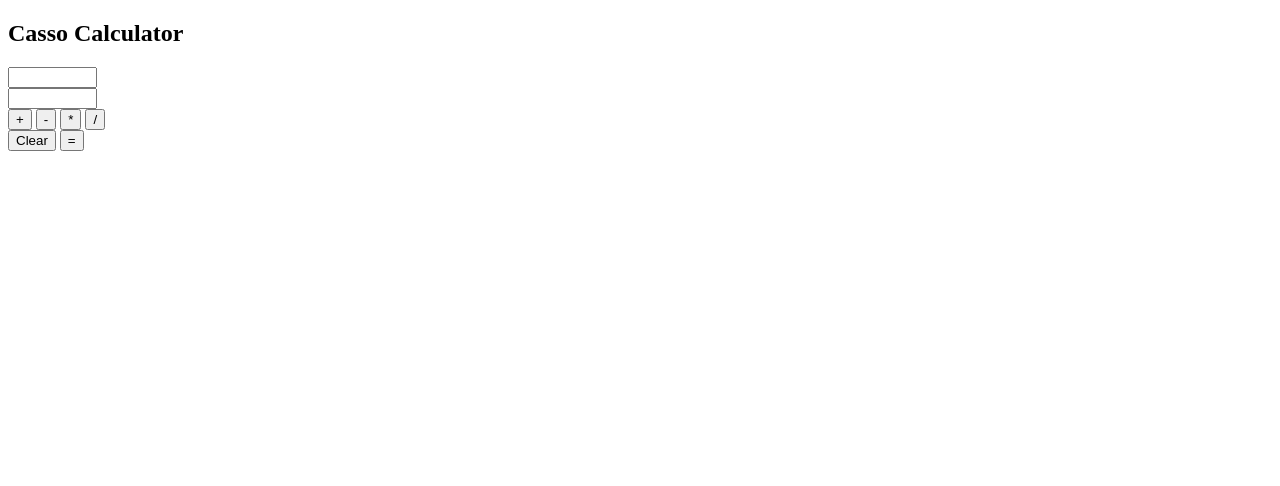
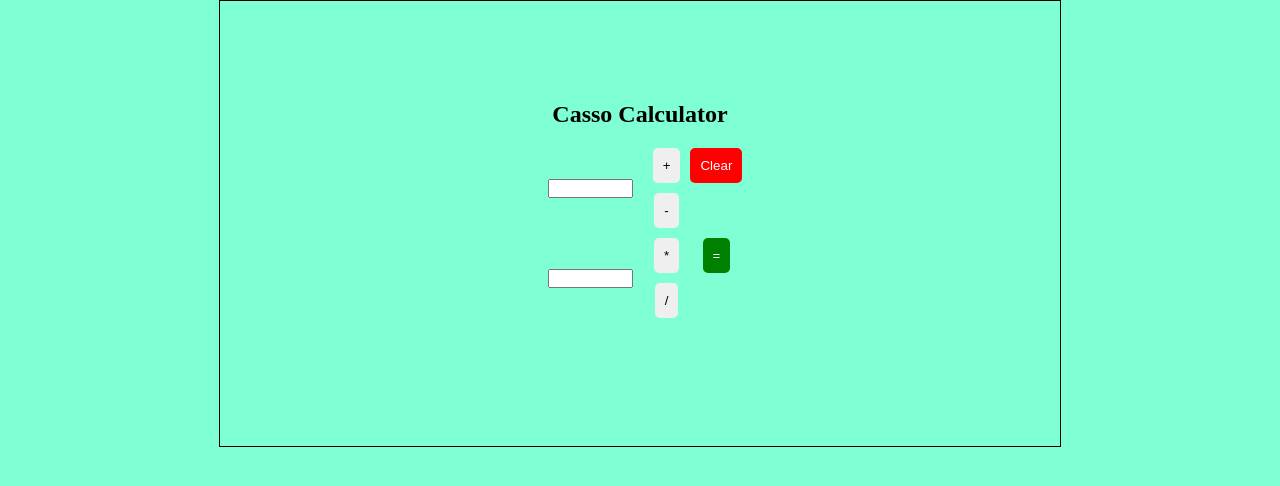
Before and after one commit to Casso77/calculator, a plain HTML site: page index.html in a window 1280 px wide. Drawn offline with Linux system fonts and the light colour scheme.

Commit message:
more changes

```diff
--- a/index.html
+++ b/index.html
@@ -1,36 +1,52 @@
 <!DOCTYPE html>
 <html lang="en">
   <head>
-    <meta charset="UTF-8">
-    <meta http-equiv="X-UA-Compatible" content="IE=edge">
-    <meta name="viewport" content="width=device-width, initial-scale=1.0">
+    <meta charset="UTF-8" />
+    <meta http-equiv="X-UA-Compatible" content="IE=edge" />
+    <meta name="viewport" content="width=device-width, initial-scale=1.0" />
     <title>Calculator</title>
-    <link rel="stylesheet" href="style.css">
+    <link rel="stylesheet" href="style.css" />
   </head>
   <body>
     <main>
+
+
+      <div class="container">
         <h2>Casso Calculator</h2>
-
         <!-- defining the input fields -->
-        <input type="text" id="num1" name="num1" size="8"><br>
-        <input type="text" id="num2" name="num2" size="8"><br>
+        <div class="num1">
+          <input type="text" id="num1" name="num1" size="8" />
+        </div>
+        <br />
+        <div class="num2">
+          <input type="text" id="num2" name="num2" size="8" />
+        </div>
+        <br />
 
         <!-- putting the operands in a container to enable grid css -->
-        <div class="operands">
+
+        <div class="add_grid">
           <button class="add" onclick="add()">+</button>
+        </div>
+        <div class="subtract_grid">
           <button class="subtract" onclick="subtract()">-</button>
+        </div>
+        <div class="multiply_grid">
           <button class="multiply" onclick="multiply()">*</button>
+        </div>
+        <div class="divide_grid">
           <button class="divide" onclick="divide()">/</button>
         </div>
 
         <!-- putting the clear and equals to buttons in a container to enable grid css -->
-        <div class="output">
+        <div class="clear_grid">
           <button type="button" class="clear" onclick="clear()">Clear</button>
+        </div>
+        <div class="result_grid">
           <button type="button" class="result" onclick="result()">=</button>
         </div>
+      </div>
     </main>
-
-
 
     <script src="calc.js"></script>
   </body>
--- a/style.css
+++ b/style.css
@@ -0,0 +1,108 @@
+*{
+    margin: 0px;
+    padding: 0px;
+}
+body{
+    background-color: aquamarine;
+}
+.container{
+    display: grid;
+    width: 50%;
+    align-items: center;
+    margin: auto;
+    padding: 100px;
+    justify-content: center;
+    text-align: center;
+    grid-template-areas:
+    "a a a"
+    "b c d"
+    "b e f"
+    "g h f"
+    "g i f"
+    ;
+    gap: 10px;
+    border: 1px solid black;
+}
+
+h2{
+    text-align: center;
+    /* margin-top: 200px;
+    margin-bottom: 10px; */
+    padding-bottom: 10px;
+    grid-area: a;
+}
+
+.num1{
+
+    border: none;
+    border-radius: 5px;
+    padding: 10px;
+    grid-area: b;
+}
+.num2{
+
+    border: none;
+    border-radius: 5px;
+    padding: 10px;
+    grid-area: g;
+    align-items: right;
+
+}
+.add{
+
+    border: none;
+    border-radius: 5px;
+    padding: 10px;
+}
+.subtract{
+
+    border: none;
+    border-radius: 5px;
+    padding: 10px;
+}
+.multiply{
+
+    border: none;
+    border-radius: 5px;
+    padding: 10px;
+}
+.divide{
+
+    border: none;
+    border-radius: 5px;
+    padding: 10px;
+}
+.clear{
+
+    background-color: red;
+    color: white;
+    border: none;
+    border-radius: 5px;
+    padding: 10px;
+}
+.result{
+
+    background-color: green;
+    border: none;
+    border-radius: 5px;
+    padding: 10px;
+    color: white;
+}
+.add_grid{
+    grid-area: c;
+}
+.subtract_grid{
+    grid-area: e;
+}
+.multiply_grid{
+    grid-area: h;
+}
+.divide_grid{
+    grid-area: i;
+}
+.clear_grid{
+    grid-area: d;
+}
+.result_grid{
+    grid-area: f;
+}
```
Lines whose indentation alone changed are shown as unchanged.
